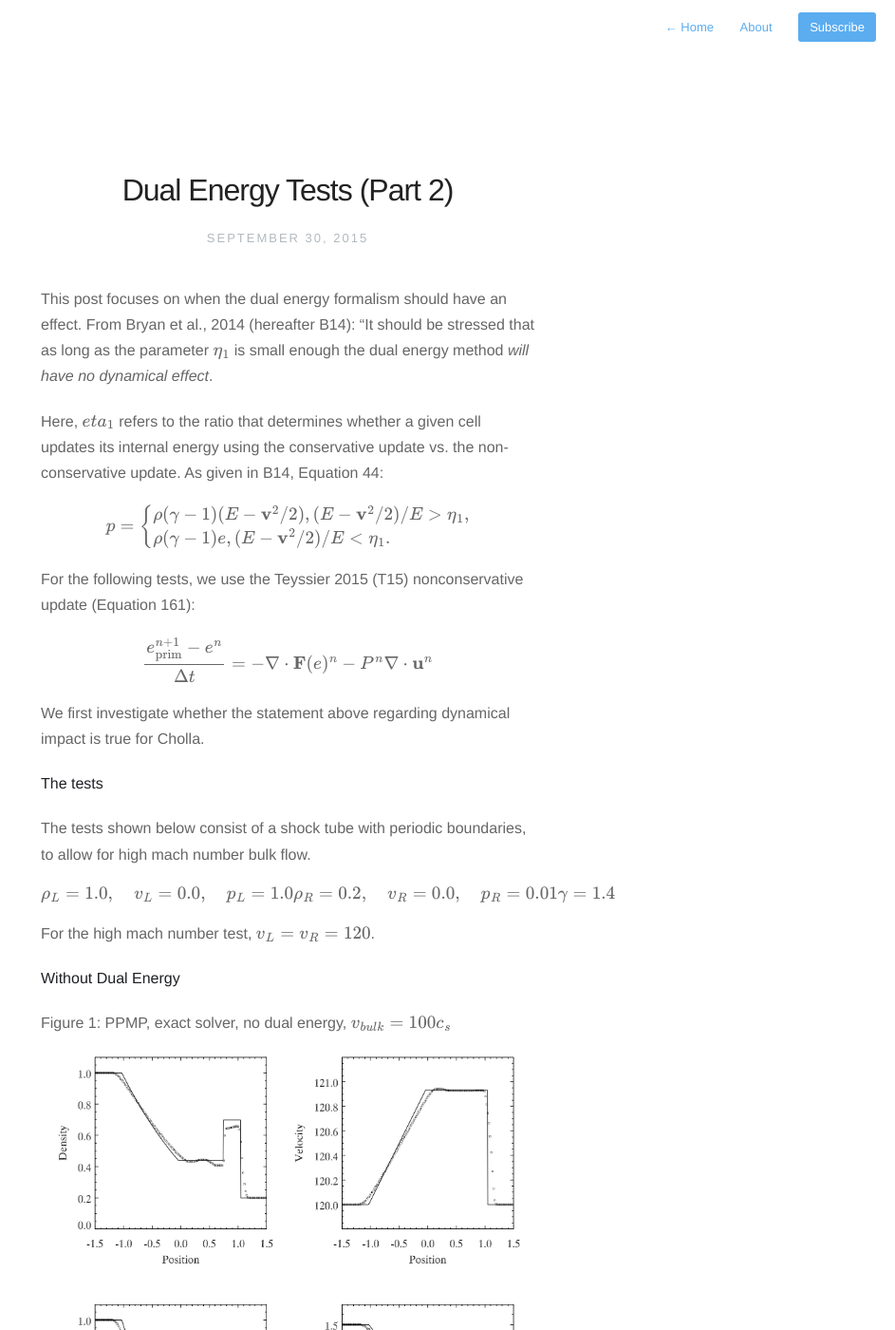
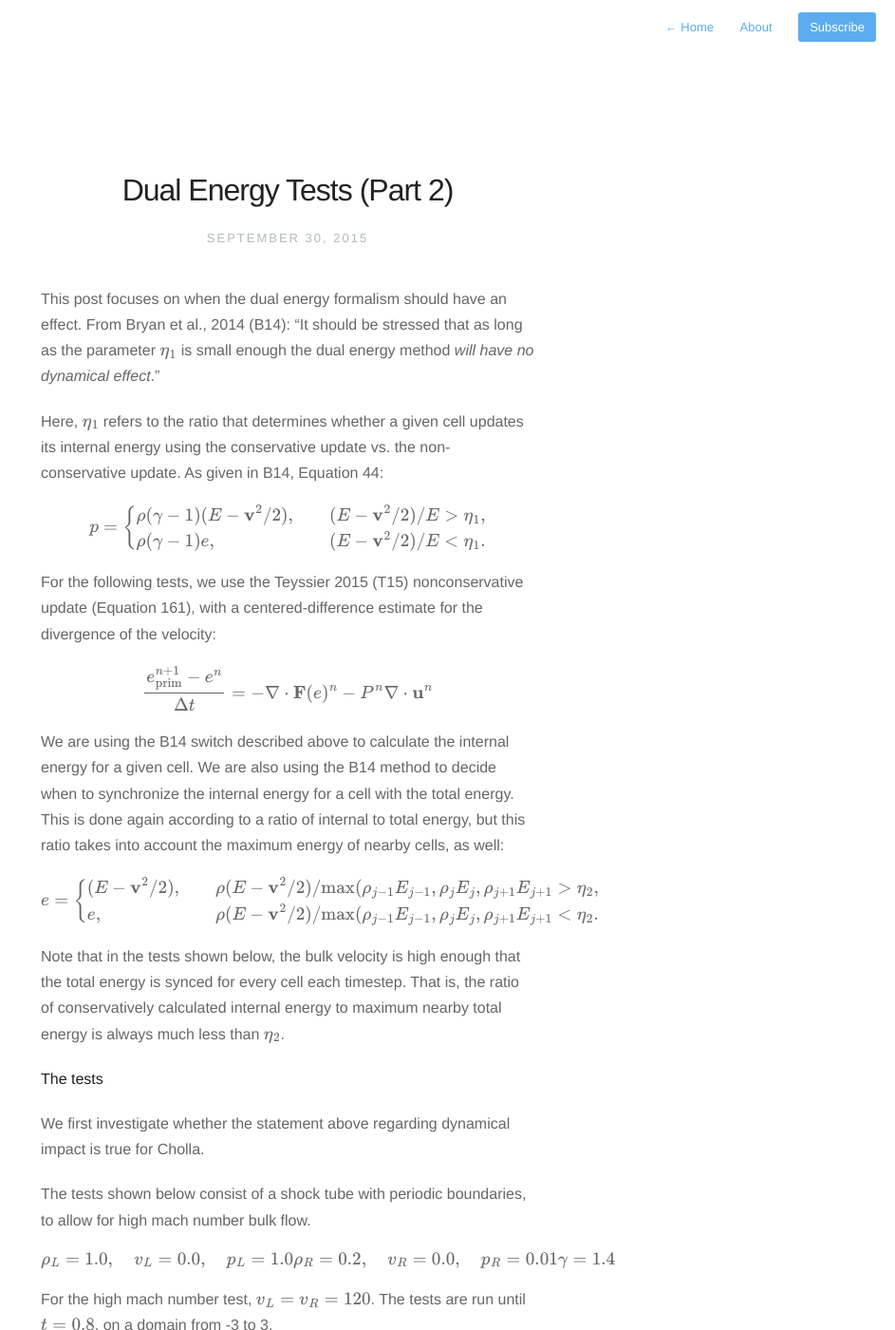
Before and after one commit to evaneschneider/site, a Jekyll site: the page built from _posts/2015-09-30-dual-energy.markdown, in a window 1280 px wide and 1400 px high. Shown: the whole window at 95% size, without its empty margins (337-1280 px from the left). Built offline with Jekyll 4.4.1, drawn with Linux system fonts in a browser that asks for light colours; nearby versions of some CDN libraries; formulas are drawn with MathJax 3; some of the changed text lies outside the part shown.

Commit message:
Added figures with dual energy.

```diff
--- a/_posts/2015-09-30-dual-energy.markdown
+++ b/_posts/2015-09-30-dual-energy.markdown
@@ -4,31 +4,54 @@
 description: Testing the Enzo dual energy switch
 ---
 
-This post focuses on when the dual energy formalism should have an effect. From Bryan et al., 2014 (hereafter B14):
+This post focuses on when the dual energy formalism should have an effect. From Bryan et al., 2014 (B14):
 "It should be stressed that as long as the parameter $$\eta_1$$ is small enough the dual energy method
-_will have no dynamical effect_.
+_will have no dynamical effect_."
 
-Here, $$eta_1$$ refers to the ratio that determines whether a given cell updates its internal energy
+Here, $$\eta_1$$ refers to the ratio that determines whether a given cell updates its internal energy
 using the conservative update vs. the non-conservative update.
 As given in B14, Equation 44:
 
 $$
 p =
 \begin{cases}
-\rho(\gamma - 1)(E - \mathbf{v}^2 / 2), (E - \mathbf{v}^2 / 2)/E > \eta_1, \\
-\rho(\gamma - 1)e, (E - \mathbf{v}^2 / 2)/E < \eta_1. \\
+\begin{align}
+&\rho(\gamma - 1)(E - \mathbf{v}^2 / 2), &(E - \mathbf{v}^2 / 2)/E > \eta_1, \\
+&\rho(\gamma - 1)e, &(E - \mathbf{v}^2 / 2)/E < \eta_1. \\
+\end{align}
 \end{cases}
 $$
 
-For the following tests, we use the Teyssier 2015 (T15) nonconservative update (Equation 161):
+For the following tests, we use the Teyssier 2015 (T15) nonconservative update (Equation 161),
+with a centered-difference estimate for the divergence of the velocity:
 
 $$
 \frac{e^{n+1}_\mathrm{prim} - e^n}{\Delta t} = - \nabla \cdot \mathbf{F}(e)^n - P^n \nabla \cdot \mathbf{u}^n
 $$
 
-We first investigate whether the statement above regarding dynamical impact is true for Cholla.
+We are using the B14 switch described above to calculate the internal energy for a given cell.
+We are also using the B14 method to decide when to synchronize the internal energy for a cell
+with the total energy. This is done again according to a ratio of internal to total energy, but
+this ratio takes into account the maximum energy of nearby cells, as well:
+
+$$
+e =
+\begin{cases}
+\begin{align}
+&(E - \mathbf{v}^2 / 2), &\rho(E - \mathbf{v}^2 / 2)/\mathrm{max}(\rho_{j-1}E_{j-1}, \rho_j E_j, \rho_{j+1}E_{j+1} > \eta_2, \\
+&e, &\rho(E - \mathbf{v}^2 / 2)/\mathrm{max}(\rho_{j-1}E_{j-1}, \rho_j E_j, \rho_{j+1}E_{j+1} < \eta_2. \\
+\end{align}
+\end{cases}
+$$
+
+Note that in the tests shown below, the bulk velocity is high enough that the total energy is synced
+for every cell each timestep. That is, the ratio of conservatively calculated internal energy to
+maximum nearby total energy is always much less than $$\eta_2$$.
+
 
 **The tests**
+
+We first investigate whether the statement above regarding dynamical impact is true for Cholla.
 
 The tests shown below consist of a shock tube with periodic boundaries,
 to allow for high mach number bulk flow.
@@ -39,7 +62,8 @@
 \gamma = 1.4
 $$
 
-For the high mach number test, $$ v_L = v_R = 120 $$.
+For the high mach number test, $$ v_L = v_R = 120 $$. The tests are run until $$t = 0.8$$,
+on a domain from -3 to 3.
 
 
 **Without Dual Energy**
@@ -49,10 +73,31 @@
 
 **With Dual Energy**
 
-Figure 2: Same as figure one but with dual energy, $$eta_1 = 10^{-6}$$
-<img src="{{ site.url }}assets/images/PPMP_exact_M100_tinyeta.png">
+Figure 2: Same as figure one but with dual energy, $$\eta_1 = 10^{-6}$$
+<img src="{{ site.url }}assets/images/PPMP_exact_M100_etam6.png">
 
 As expected, the dual energy formalism has no effect in this case. Practically speaking,
 this is because the internal energy for each cell is reset to the conservatively calculated
-value at every timestep, NOT because the hydro update is working with a non-conservatively
+value at every timestep, NOT because the hydro update is unaffected by a non-conservatively
 calculated internal energy.
+
+So what happens if we increase $$\eta_1$$?
+
+At $$\eta_1 = 10^{-5}$$ one cell every so often (not every time step) chooses the
+non-conservative internal energy update. The non-conservative $$e$$ in these cases is
+always slightly larger than the conservatively calculated $$e$$. Nevertheless, there is not
+a discernable dynamic impact.
+
+At $$\eta_1 = 10^{-4}$$ all cells to the right of the shock (where $$e = 0.015$$ initially) are
+using the non-conservative update, but for the majority of these, the two energies are the same
+(because there is no energy flux or velocity gradient). For a few cells within the shock, however,
+the two values differ. At first, the non-conservative update has higher internal energy values, but
+soon the behavior changes. It seems that the non-conservative internal energy values are beginning
+to osciallate. Perhaps this is a result of instability in the centered-difference?
+
+After time $$t = 0.1863830$$ the conservatively calculated internal energy is occasionally negative.
+The test does run to completion without the non-conservative energy update producing negative pressures,
+but the results are a mess anywhere that the non-conservative update was used.
+
+Figure 3: Same as Figure 1 but with dual energy, $$\eta_1 = 10^{-4}$$
+<img src="{{ site.url }}assets/images/PPMP_exact_M100_etam4.png">
```
Also changed, not shown: assets/images/PPMP_exact_M100_etam4.png (added), assets/images/PPMP_exact_M100_etam6.png (renamed from assets/images/PPMP_exact_M100_dual_tinyeta.png).
